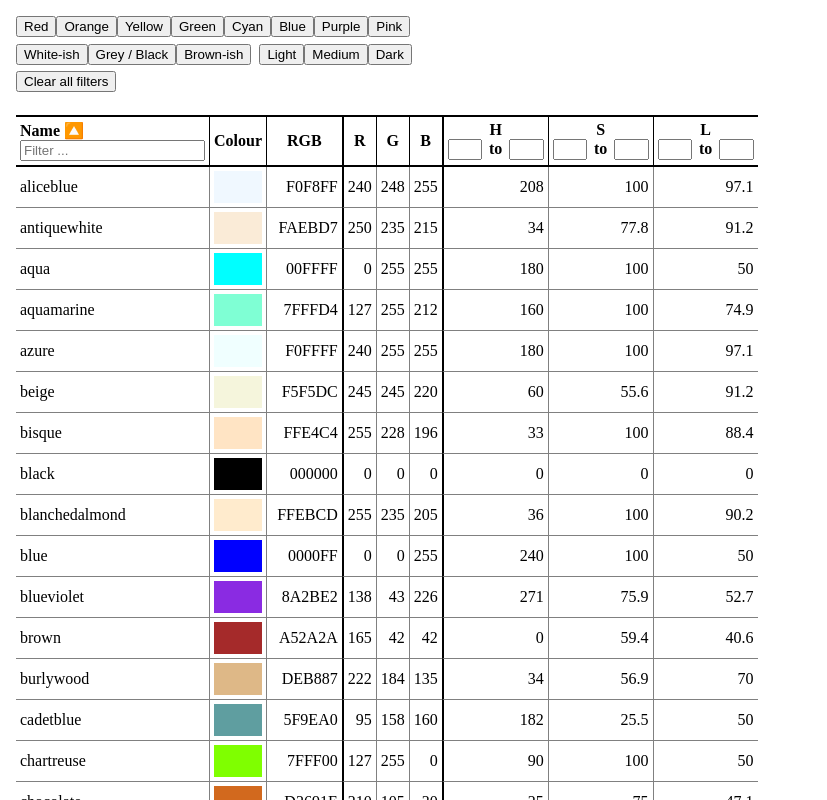
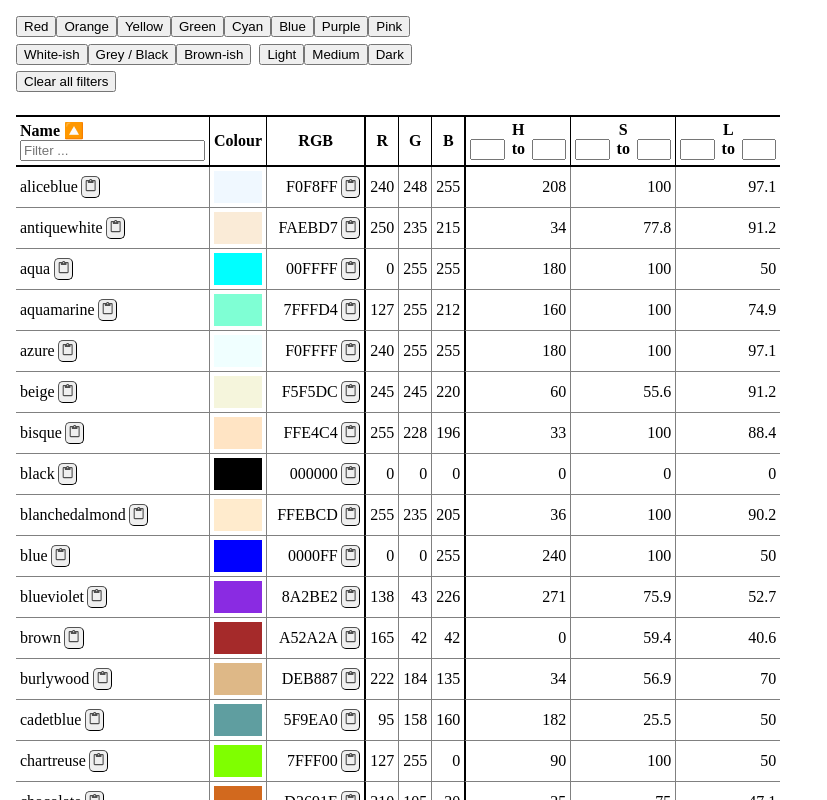
Before and after one commit to bengtan/css-named-colours-picker, a React app: page / in a window 1280 px wide. Shown: the top 800 px of the page, without its empty margins (0-827 px from the left). Built offline with nearby package versions, Linux system fonts and the light colour scheme.

Commit message:
Add 'copy to clipboard' buttons.

```diff
--- a/assets/css/style.css
+++ b/assets/css/style.css
@@ -15,3 +15,6 @@ td.column-hex { text-transform: uppercase; }
 .number-range-filter-widget input { width: 2em; }
 .number-range-filter-widget input:first-of-type { margin-right: 0.5em; }
 .number-range-filter-widget input:last-of-type { margin-left: 0.5em; }
+
+td button.copy { padding: 2px; margin-left: 0.25em; border-width: 1px; border-radius: 5px; }
+td button.copy svg { height: 1em; opacity: 0.67; }
--- a/src/App.tsx
+++ b/src/App.tsx
@@ -262,9 +262,9 @@ export default function App() {
         return augmentColours()
     }, [])
     const columns = React.useMemo(() => [
-        { Header: 'Name', accessor: 'label', Filter: TextFilterWidget },
+        { Header: 'Name', accessor: 'label', Filter: TextFilterWidget, Cell: renderWithCopyButton },
         { Header: 'Colour', id: 'colour', disableFilters: true, disableSortBy: true, Cell: renderColour },
-        { Header: 'RGB', accessor: 'hex', disableFilters: true, disableSortBy: true },
+        { Header: 'RGB', accessor: 'hex', disableFilters: true, disableSortBy: true, Cell: renderWithCopyButton },
         { Header: 'R', accessor: 'r', disableFilters: true },
         { Header: 'G', accessor: 'g', disableFilters: true },
         { Header: 'B', accessor: 'b', disableFilters: true },
@@ -438,3 +438,35 @@ function numberCircularRangeFilter(rows: Array<Row>, ids: Array<String>, filterV
 function renderColour(data: any) {
     return <div className="rendered-colour" style={{backgroundColor: `#${data.row.original.hex}`}}>&nbsp;</div>
 }
+
+function copyToClipboard(text: string) {
+    const input = document.createElement('input')
+    input.type = 'text'
+    input.value = text
+    input.style.position = 'absolute'
+    input.style.left = '-9999px'
+    document.body.appendChild(input)
+    input.select()
+    document.execCommand('copy')
+    document.body.removeChild(input)
+}
+
+function ClipboardIcon() {
+    // https://commons.wikimedia.org/wiki/File:Ic_content_paste_48px.svg
+    // Creative Commons Attribution 4.0 International license.
+    return <svg xmlns="http://www.w3.org/2000/svg" viewBox="0 0 48 48">
+        <path d="M38 4h-8.37c-.82-2.32-3.02-4-5.63-4s-4.81 1.68-5.63 4h-8.37c-2.21 0-4 1.79-4 4v32c0 2.21 1.79 4 4 4h28c2.21 0 4-1.79 4-4v-32c0-2.21-1.79-4-4-4zm-14 0c1.1 0 2 .89 2 2s-.9 2-2 2-2-.89-2-2 .9-2 2-2zm14 36h-28v-32h4v6h20v-6h4v32z"/>
+        <path d="M0 0h48v48h-48z" fill="none"/>
+    </svg>
+}
+
+function renderWithCopyButton(data: any) {
+    return <>
+        <span>{data.cell.value}</span>
+        <button key={data.row.id} className="copy" title="copy to clipboard" onClick={() => {
+            copyToClipboard(data.cell.value)
+        }}>
+            <ClipboardIcon />
+        </button>
+    </>
+}
```
